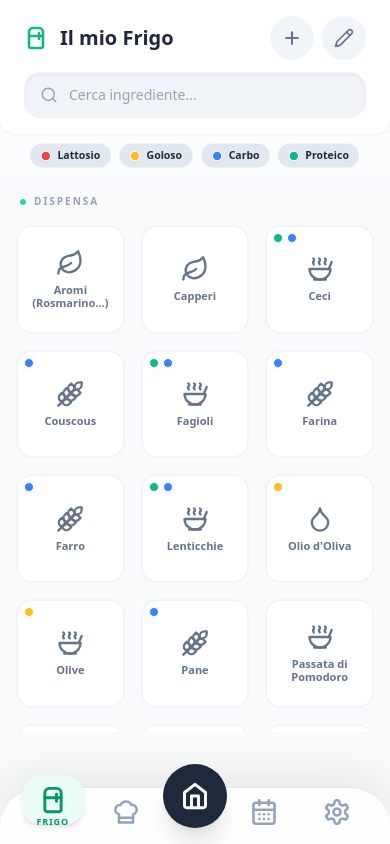
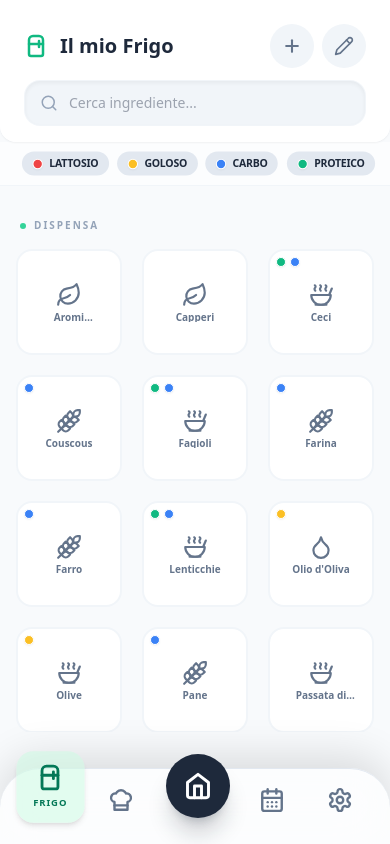
Before and after one commit to fredtft/BuonApp, a React (Vite) app: page / in a window 390 px wide. Both pictures are taken after a click on the button "FRIGO". Built offline with nearby package versions, Linux system fonts and the light colour scheme.

Commit message:
Add files via upload

```diff
--- a/App.tsx
+++ b/App.tsx
@@ -324,7 +324,7 @@ export default function App() {
     }
 
     return (
-      <div className="flex flex-col gap-1 pr-1 border-r-2 border-slate-100">
+      <div className="flex flex-col gap-1 pr-1 border-r border-slate-100">
          {relevantTags.map(tag => {
            const ind = INDICATORS_CONFIG[tag];
            return (
@@ -340,7 +340,8 @@ export default function App() {
   };
 
   const renderLegend = ({ clickable, activeTags, onToggle }: { clickable: boolean, activeTags?: DietTag[], onToggle?: (t: DietTag) => void }) => (
-    <div className="px-6 py-2.5 flex flex-wrap gap-3 justify-center text-[10px] text-slate-400 bg-white/50 border-b border-slate-100">
+    <div className="w-full bg-white/50 border-b border-slate-100 overflow-x-auto no-scrollbar py-2.5">
+      <div className="flex flex-nowrap gap-3 px-6 whitespace-nowrap min-w-max justify-start md:justify-center">
          {Object.entries(INDICATORS_CONFIG).map(([key, config]) => {
            const isActive = activeTags?.includes(key as DietTag);
            return (
@@ -350,10 +351,11 @@ export default function App() {
               className={`flex items-center gap-1.5 transition-all px-2.5 py-1 rounded-full ${clickable ? 'cursor-pointer hover:bg-slate-100' : ''} ${isActive ? 'bg-slate-200 text-slate-800 font-bold scale-105' : 'grayscale-[0.5] opacity-70'}`}
              >
                 <div className={`w-2.5 h-2.5 rounded-full ${config?.color} border border-white shadow-sm`}></div>
-              {config?.label}
+                <span className="text-[10px] uppercase font-black tracking-tight">{config?.label}</span>
              </div>
            );
          })}
+      </div>
     </div>
   );
 
@@ -361,7 +363,7 @@ export default function App() {
 
   const renderHome = () => (
     <div className="flex flex-col gap-4 pb-28 md:pb-12 max-w-6xl mx-auto w-full md:px-8 h-full">
-      <header className="px-6 py-4 md:py-6 flex flex-col md:flex-row md:items-center justify-between gap-4">
+      <header className="px-6 pt-6 pb-2 md:pt-10 md:pb-4 flex flex-col md:flex-row md:items-center justify-between gap-4">
         <div className="md:hidden">
           <h1 className="text-xl font-black text-emerald-600 tracking-tight">BuonApp</h1>
         </div>
@@ -447,7 +449,7 @@ export default function App() {
     const categories = (Object.keys(CATEGORY_LABELS) as IngredientCategory[]);
     return (
       <div className="pb-28 md:pb-12 max-w-6xl mx-auto w-full md:px-8 h-full flex flex-col">
-        <header className="px-6 py-4 bg-white/95 backdrop-blur-md sticky top-0 z-20 shadow-sm flex flex-col gap-3 rounded-b-2xl md:rounded-b-3xl">
+        <header className="px-6 pt-6 pb-4 md:pt-10 md:pb-6 bg-white/95 backdrop-blur-md sticky top-0 z-20 shadow-sm flex flex-col gap-3 rounded-b-2xl md:rounded-b-3xl">
           <div className="flex justify-between items-center">
              <h2 className="text-xl font-black text-slate-800 flex items-center gap-3">
                <Refrigerator className="text-emerald-500" size={24} strokeWidth={2.5}/> Il mio Frigo
@@ -469,7 +471,7 @@ export default function App() {
 
         {renderLegend({ clickable: true, activeTags: activeIngredientTags, onToggle: (tag) => { setActiveIngredientTags(prev => prev.includes(tag) ? prev.filter(t => t !== tag) : [...prev, tag]) } })}
 
-        <div className="p-4 space-y-8 pt-4 overflow-y-auto no-scrollbar flex-1">
+        <div className="p-4 space-y-10 pt-8 overflow-y-auto no-scrollbar flex-1">
           {categories.map(cat => {
             let items = grouped[cat]?.filter(i => i.name.toLowerCase().includes(searchQuery.toLowerCase())) || [];
             const indicatorKeys = Object.keys(INDICATORS_CONFIG) as DietTag[];
@@ -481,14 +483,14 @@ export default function App() {
                 <h3 className="text-[10px] font-black text-slate-400 uppercase tracking-[0.2em] mb-4 ml-1 flex items-center gap-2">
                   <div className="w-1.5 h-1.5 rounded-full bg-emerald-400"></div> {CATEGORY_LABELS[cat]}
                 </h3>
-                <div className="grid grid-cols-3 sm:grid-cols-4 md:grid-cols-6 lg:grid-cols-8 xl:grid-cols-9 gap-4">
+                <div className="grid grid-cols-3 sm:grid-cols-4 md:grid-cols-6 lg:grid-cols-8 xl:grid-cols-9 gap-5 md:gap-8">
                   {items.map(ing => {
                     const isActive = state.inventory.includes(ing.id);
                     return (
-                      <button key={ing.id} onClick={() => handleIngredientClick(ing)} className={`relative flex flex-col items-center justify-center p-1 rounded-2xl aspect-square transition-all duration-200 border-2 ${isActive && !isEditMode ? 'bg-emerald-500 text-white border-emerald-500 shadow-lg scale-[1.04]' : 'bg-white text-slate-500 border-slate-100 hover:border-slate-200'} ${isEditMode && 'border-dashed border-emerald-300'}`}>
+                      <button key={ing.id} onClick={() => handleIngredientClick(ing)} className={`relative flex flex-col items-center justify-center p-0.5 rounded-2xl aspect-square transition-all duration-200 border-2 ${isActive && !isEditMode ? 'bg-emerald-500 text-white border-emerald-500 shadow-lg scale-[1.04]' : 'bg-white text-slate-500 border-slate-100 hover:border-slate-200'} ${isEditMode && 'border-dashed border-emerald-300'}`}>
                         {!isEditMode && renderIndicators(ing.tags, 'ingredient')}
-                        <Icon name={ing.icon} size={28} className="mb-1.5 shrink-0" />
-                        <span className="text-[11px] font-black leading-tight text-center w-full line-clamp-2 px-1">{ing.name}</span>
+                        <Icon name={ing.icon} size={26} className="mb-1 shrink-0" />
+                        <span className="text-[10px] font-black leading-none text-center w-full line-clamp-1 px-1">{ing.name}</span>
                         {isActive && !isEditMode && <div className="absolute top-1.5 right-1.5 w-2 h-2 bg-white rounded-full animate-pulse shadow-sm"></div>}
                         {isEditMode && <div className="absolute -top-2 -right-2 bg-white text-slate-400 p-1.5 rounded-full border border-slate-100 shadow-md z-10 hover:text-emerald-500"><Pencil size={10} /></div>}
                       </button>
@@ -516,7 +518,7 @@ export default function App() {
     });
     return (
     <div className="pb-28 md:pb-12 max-w-6xl mx-auto w-full md:px-8 h-full flex flex-col">
-      <header className="p-5 bg-white/95 backdrop-blur-md sticky top-0 z-20 shadow-sm flex flex-col gap-4 rounded-b-2xl md:rounded-b-3xl">
+      <header className="p-5 md:pt-10 md:pb-8 bg-white/95 backdrop-blur-md sticky top-0 z-20 shadow-sm flex flex-col gap-4 rounded-b-2xl md:rounded-b-3xl">
         <div className="flex justify-between items-center">
             <h2 className="text-xl font-black text-slate-800 flex items-center gap-3">
                <ChefHat className="text-emerald-500" size={24} strokeWidth={2.5}/> Ricettario ({displayedRecipes.length})
@@ -566,7 +568,7 @@ export default function App() {
 
   const renderBatch = () => (
     <div className="pb-32 flex flex-col max-w-6xl mx-auto w-full md:px-8 h-full">
-      <header className="p-5 bg-white shadow-sm flex justify-between items-center mb-4 rounded-b-2xl md:rounded-b-3xl">
+      <header className="p-5 md:pt-10 md:pb-6 bg-white shadow-sm flex justify-between items-center mb-4 rounded-b-2xl md:rounded-b-3xl">
          <h2 className="text-xl font-black text-slate-800 flex items-center gap-3">
            <CalendarDays className="text-emerald-500" size={24} strokeWidth={2.5}/> Pianificatore
          </h2>
@@ -646,34 +648,34 @@ export default function App() {
     };
     return (
       <div className="pb-28 md:pb-12 max-w-6xl mx-auto w-full md:px-8 h-full flex flex-col">
-        <header className="p-5 bg-white shadow-sm flex justify-between items-center mb-4 rounded-b-2xl md:rounded-b-3xl">
+        <header className="p-5 md:pt-10 md:pb-6 bg-white shadow-sm flex justify-between items-center mb-4 rounded-b-2xl md:rounded-b-3xl">
            <h2 className="text-xl font-black text-slate-800 flex items-center gap-3">
              <Settings className="text-slate-400" size={24}/> Parametri & Dati
            </h2>
         </header>
         <div className="px-4 space-y-6 overflow-y-auto no-scrollbar flex-1 pb-10">
           <section>
-             <div className="bg-white rounded-3xl p-5 md:p-8 shadow-sm border border-slate-100">
+             <div className="bg-white rounded-3xl p-4 md:p-8 shadow-sm border border-slate-100">
                <h3 className="text-xs font-black text-slate-800 mb-6 flex items-center gap-3 uppercase tracking-[0.2em] border-b border-slate-50 pb-3"><ListChecks size={20} className="text-emerald-500"/> Matrice Dietetica</h3>
                <div className="overflow-x-auto no-scrollbar">
                 <table className="w-full">
                   <thead>
                     <tr className="border-b border-slate-100">
-                      <th className="p-2.5 text-left text-slate-300 font-black text-[10px] uppercase tracking-widest">Tag Preferenza</th>
-                      <th className="p-2.5 text-center w-24 md:w-32"><Sun size={18} className="mx-auto text-amber-500 mb-1"/><span className="text-[10px] font-black uppercase text-slate-400 tracking-wider">Pranzo</span></th>
-                      <th className="p-2.5 text-center w-24 md:w-32"><Moon size={18} className="mx-auto text-indigo-500 mb-1"/><span className="text-[10px] font-black uppercase text-slate-400 tracking-wider">Cena</span></th>
+                      <th className="py-2 text-left text-slate-300 font-black text-[10px] uppercase tracking-widest">Tag</th>
+                      <th className="py-2 text-center w-20 md:w-32"><Sun size={18} className="mx-auto text-amber-500 mb-1"/><span className="text-[9px] font-black uppercase text-slate-400">Pranzo</span></th>
+                      <th className="py-2 text-center w-20 md:w-32"><Moon size={18} className="mx-auto text-indigo-500 mb-1"/><span className="text-[9px] font-black uppercase text-slate-400">Cena</span></th>
                     </tr>
                   </thead>
                   <tbody>
                       {Object.entries(TAG_LABELS).map(([tag, conf]) => (
                         <tr key={tag} className="border-b border-slate-50 last:border-0 hover:bg-slate-50 transition-colors">
-                          <td className="p-3 font-bold text-slate-700 text-sm md:text-base">{conf.label}</td>
+                          <td className="py-2 px-1 font-bold text-slate-700 text-sm md:text-base">{conf.label}</td>
                           {['lunch', 'dinner'].map((meal) => {
                               const isActive = state.userPreferences.dietMatrix[meal as 'lunch' | 'dinner'].includes(tag as DietTag);
                               return (
-                                <td key={meal} className="p-2 text-center">
-                                  <button onClick={() => toggleMatrix(meal as any, tag as any)} className={`w-9 h-9 rounded-xl border-2 flex items-center justify-center transition-all mx-auto active:scale-90 ${isActive ? 'bg-emerald-500 border-emerald-500 text-white shadow-lg' : 'bg-white border-slate-100 hover:border-slate-200'}`}>
-                                      {isActive && <Check size={18} strokeWidth={4}/>}
+                                <td key={meal} className="p-0.5 text-center">
+                                  <button onClick={() => toggleMatrix(meal as any, tag as any)} className={`w-8 h-8 rounded-lg border-2 flex items-center justify-center transition-all mx-auto active:scale-90 ${isActive ? 'bg-emerald-500 border-emerald-500 text-white shadow-md' : 'bg-white border-slate-100 hover:border-slate-200'}`}>
+                                      {isActive && <Check size={16} strokeWidth={4}/>}
                                   </button>
                                 </td>
                               )
@@ -757,11 +759,11 @@ export default function App() {
   const NavItem = ({ id, icon: IconC, label }: { id: ViewMode; icon: any; label: string }) => {
     const isActive = activeTab === id;
     return (
-      <button onClick={() => { setSearchQuery(''); setActiveTab(id); }} className={`group flex flex-col items-center justify-center w-full h-full transition-all duration-300 relative active:scale-[0.85] ${isActive ? 'text-emerald-600' : 'text-slate-400'}`}>
-        <div className={`px-4 py-2.5 rounded-2xl transition-all duration-300 ${isActive ? 'bg-emerald-50 -translate-y-3 shadow-md' : 'bg-transparent'}`}>
-          <IconC size={28} strokeWidth={isActive ? 2.5 : 2.2} />
+      <button onClick={() => { setSearchQuery(''); setActiveTab(id); }} className={`group flex flex-col items-center justify-center w-full h-full transition-all duration-300 relative active:scale-[0.85] ${isActive ? 'text-emerald-700' : 'text-slate-500'}`}>
+        <div className={`flex flex-col items-center justify-center px-4 py-3 rounded-2xl transition-all duration-300 ${isActive ? 'bg-emerald-100/60 -translate-y-4 shadow-md scale-105' : 'bg-transparent'}`}>
+          <IconC size={26} strokeWidth={isActive ? 2.5 : 2.2} />
+          <span className={`text-[9px] font-black tracking-[0.1em] mt-1 transition-all ${isActive ? 'opacity-100' : 'opacity-0 h-0 overflow-hidden'}`}>{label}</span>
         </div>
-        <span className={`text-[9px] font-black tracking-[0.1em] mt-1 transition-opacity absolute bottom-2 ${isActive ? 'opacity-100' : 'opacity-0'}`}>{label}</span>
       </button>
     );
   };
@@ -815,16 +817,16 @@ export default function App() {
 
       <div className="md:hidden fixed bottom-0 left-0 w-full z-40 safe-bottom pointer-events-none">
         <div className="max-w-md mx-auto pointer-events-auto">
-          <div className="bg-white/80 backdrop-blur-xl border-t border-slate-200 shadow-[0_-12px_40px_rgba(0,0,0,0.08)] h-22 px-4 rounded-t-[2.5rem] flex justify-between items-center pb-2">
-            <div className="flex-1 h-full"><NavItem id="frigo" icon={Refrigerator} label="FRIGO" /></div>
-            <div className="flex-1 h-full"><NavItem id="ricette" icon={ChefHat} label="RICETTE" /></div>
-            <div className="w-18 h-full flex items-center justify-center -mt-8">
-              <button onClick={() => setActiveTab('home')} className={`w-16 h-16 rounded-full flex items-center justify-center shadow-xl transition-all duration-300 active:scale-90 ${activeTab === 'home' ? 'bg-emerald-500 scale-110 ring-6 ring-slate-50 shadow-emerald-200' : 'bg-slate-800'}`}>
+          <div className="bg-white/60 backdrop-blur-xl border-t border-slate-200 shadow-[0_-12px_40px_rgba(0,0,0,0.12)] h-22 px-4 rounded-t-[2.5rem] flex justify-between items-center pb-2">
+            <div className="flex-1 h-full flex items-center"><NavItem id="frigo" icon={Refrigerator} label="FRIGO" /></div>
+            <div className="flex-1 h-full flex items-center"><NavItem id="ricette" icon={ChefHat} label="RICETTE" /></div>
+            <div className="w-20 h-full flex items-center justify-center -mt-8">
+              <button onClick={() => setActiveTab('home')} className={`w-16 h-16 rounded-full flex items-center justify-center shadow-xl transition-all duration-300 active:scale-90 ${activeTab === 'home' ? 'bg-emerald-500 scale-110 ring-8 ring-white/50 shadow-emerald-200/50' : 'bg-slate-800 shadow-slate-900/20'}`}>
                 <Home className="text-white" size={28} strokeWidth={2.5} />
               </button>
             </div>
-            <div className="flex-1 h-full"><NavItem id="batch" icon={CalendarDays} label="BATCH" /></div>
-            <div className="flex-1 h-full"><NavItem id="parametri" icon={Settings} label="PARAM" /></div>
+            <div className="flex-1 h-full flex items-center"><NavItem id="batch" icon={CalendarDays} label="BATCH" /></div>
+            <div className="flex-1 h-full flex items-center"><NavItem id="parametri" icon={Settings} label="PARAM" /></div>
           </div>
         </div>
       </div>
```
Lines whose indentation alone changed are shown as unchanged.
